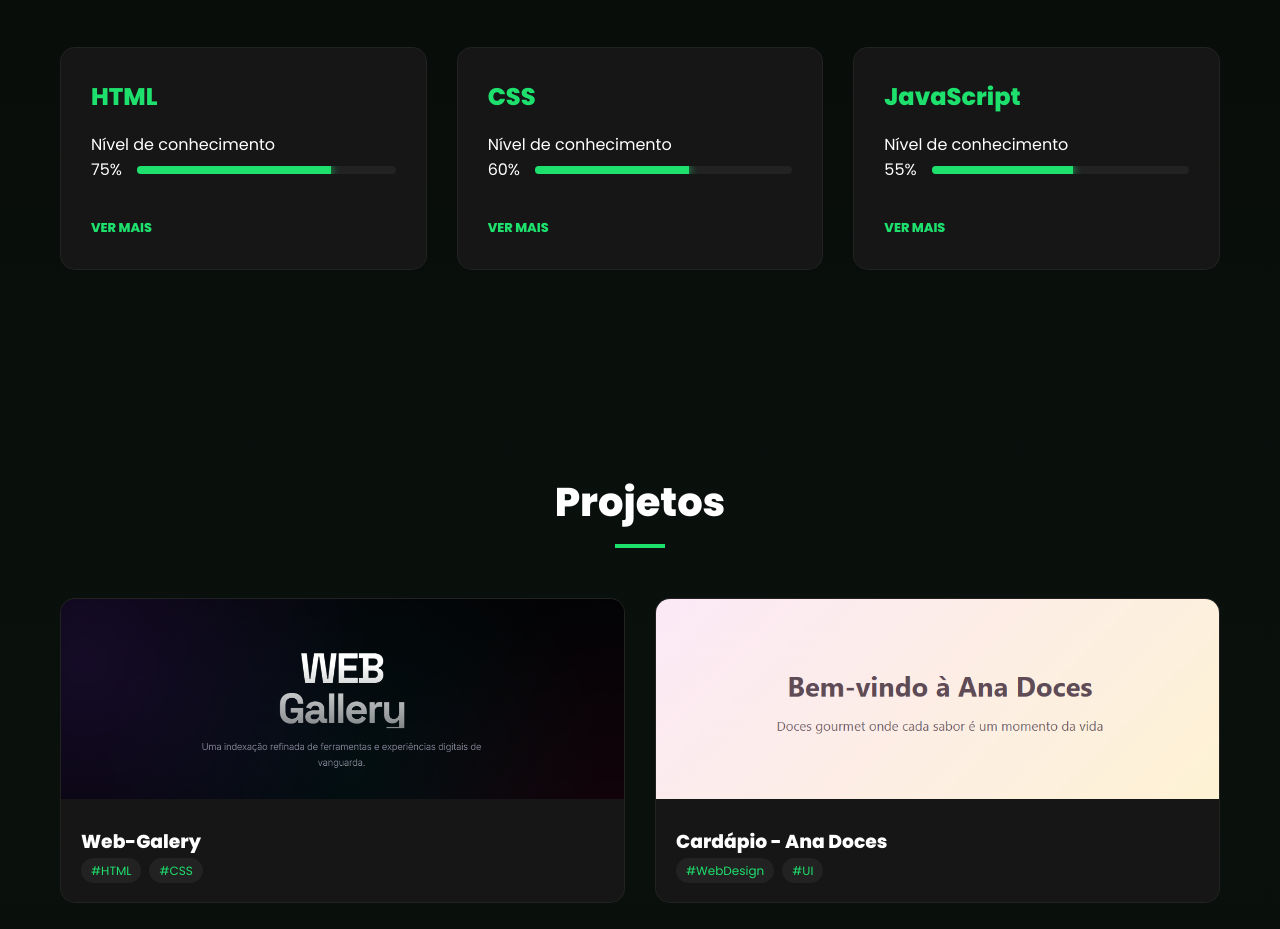
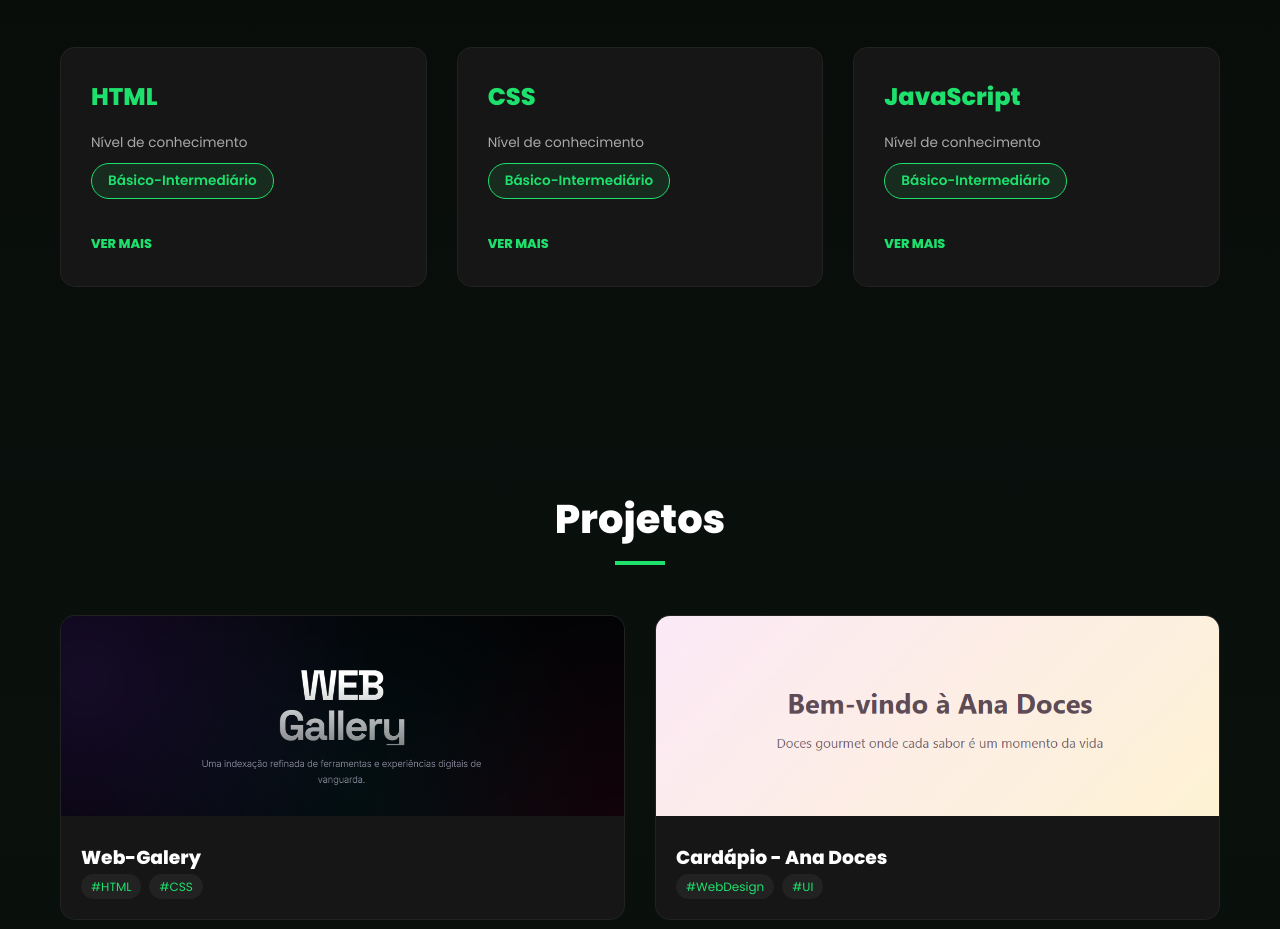
Before and after one commit to jvap-bit/portfolio_Dev, a plain HTML site: page index.html in a window 1280 px wide. Shown: the part 1360-2289 px from the top of the page. Drawn offline with nearby package versions, Linux system fonts and the light colour scheme.

Commit message:
alterado conheciimnetos

```diff
--- a/assets/css/style.css
+++ b/assets/css/style.css
@@ -212,25 +212,25 @@ body {
   font-size: 1.5rem;
 }
 
-.progress-wrapper {
-  display: flex;
-  align-items: center;
-  gap: 15px;
+.level-container {
   margin-bottom: 20px;
 }
 
-.progress-bar {
-  width: 100%;
-  height: 8px;
-  background: #222;
-  border-radius: 10px;
-  overflow: hidden;
+.level-container p {
+  color: var(--text-gray);
+  font-size: 0.85rem;
+  margin-bottom: 10px;
 }
 
-.bar-fill {
-  height: 100%;
-  background: var(--primary);
-  box-shadow: 0 0 10px var(--primary);
+.skill-level {
+  display: inline-block;
+  background: rgba(30, 224, 109, 0.1);
+  color: var(--primary);
+  border: 1px solid var(--primary);
+  padding: 6px 16px;
+  border-radius: 20px;
+  font-size: 0.85rem;
+  font-weight: 600;
 }
 
 .skill-list {
--- a/index.html
+++ b/index.html
@@ -56,12 +56,9 @@
         <div class="skills-grid">
             <div class="skill-card">
                 <h2 class="skill-name">HTML</h2>
-                <div class="progress-container">
+                <div class="level-container">
                     <p>Nível de conhecimento</p>
-                    <div class="progress-wrapper">
-                        <span class="progress-value">75%</span>
-                        <div class="progress-bar"><div class="bar-fill" style="width: 75%"></div></div>
-                    </div>
+                    <span class="skill-level">Básico-Intermediário</span>
                 </div>
                 <ul class="skill-list">
                     <li>Tags Semânticas</li>
@@ -74,12 +71,9 @@
 
             <div class="skill-card">
                 <h2 class="skill-name">CSS</h2>
-                <div class="progress-container">
+                <div class="level-container">
                     <p>Nível de conhecimento</p>
-                    <div class="progress-wrapper">
-                        <span class="progress-value">60%</span>
-                        <div class="progress-bar"><div class="bar-fill" style="width: 60%"></div></div>
-                    </div>
+                    <span class="skill-level">Básico-Intermediário</span>
                 </div>
                 <ul class="skill-list">
                     <li>FlexBox & Grid</li>
@@ -92,12 +86,9 @@
 
             <div class="skill-card">
                 <h2 class="skill-name">JavaScript</h2>
-                <div class="progress-container">
+                <div class="level-container">
                     <p>Nível de conhecimento</p>
-                    <div class="progress-wrapper">
-                        <span class="progress-value">55%</span>
-                        <div class="progress-bar"><div class="bar-fill" style="width: 55%"></div></div>
-                    </div>
+                    <span class="skill-level">Básico-Intermediário</span>
                 </div>
                 <ul class="skill-list">
                     <li>Fetch API</li>
```
